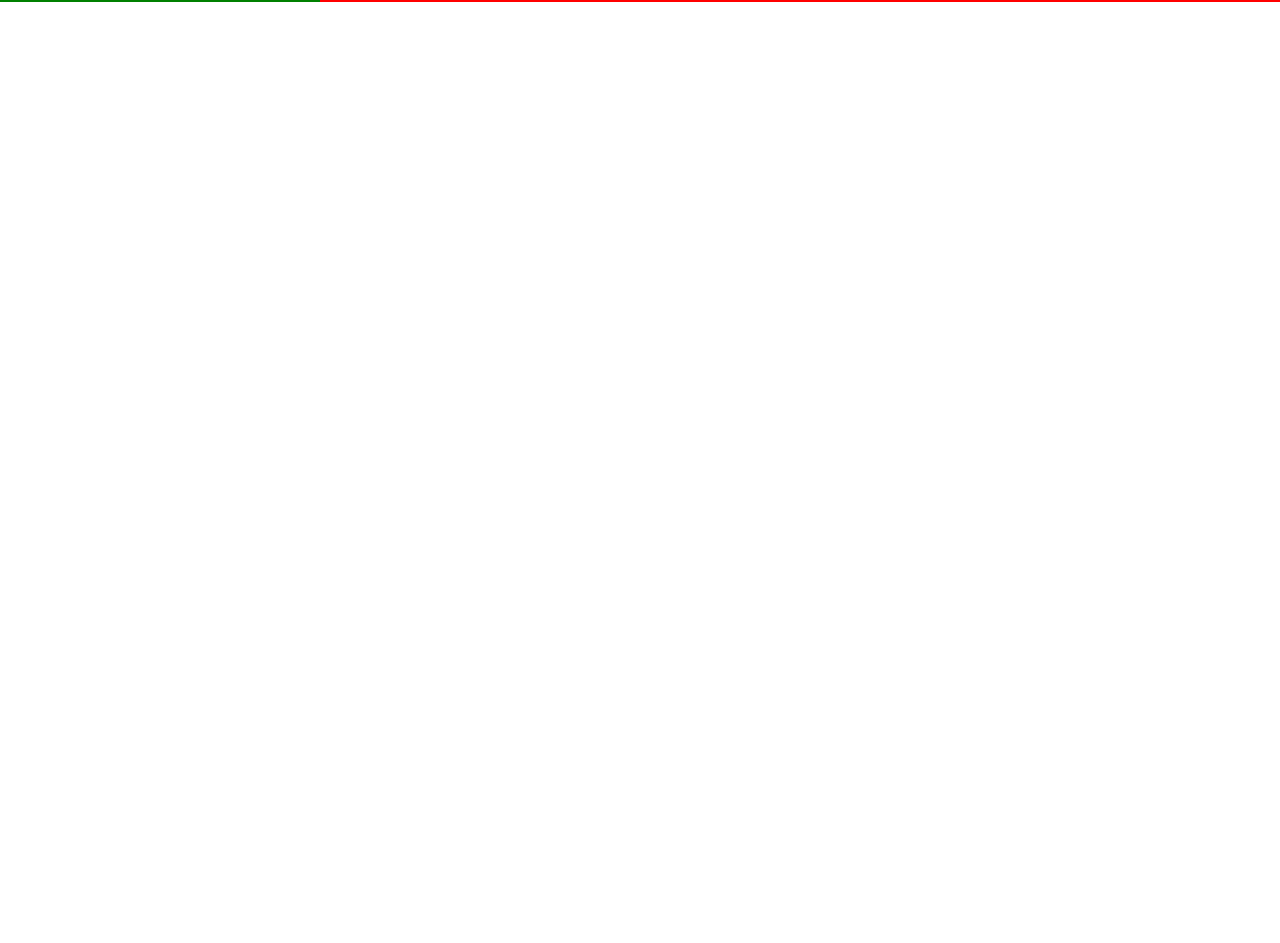
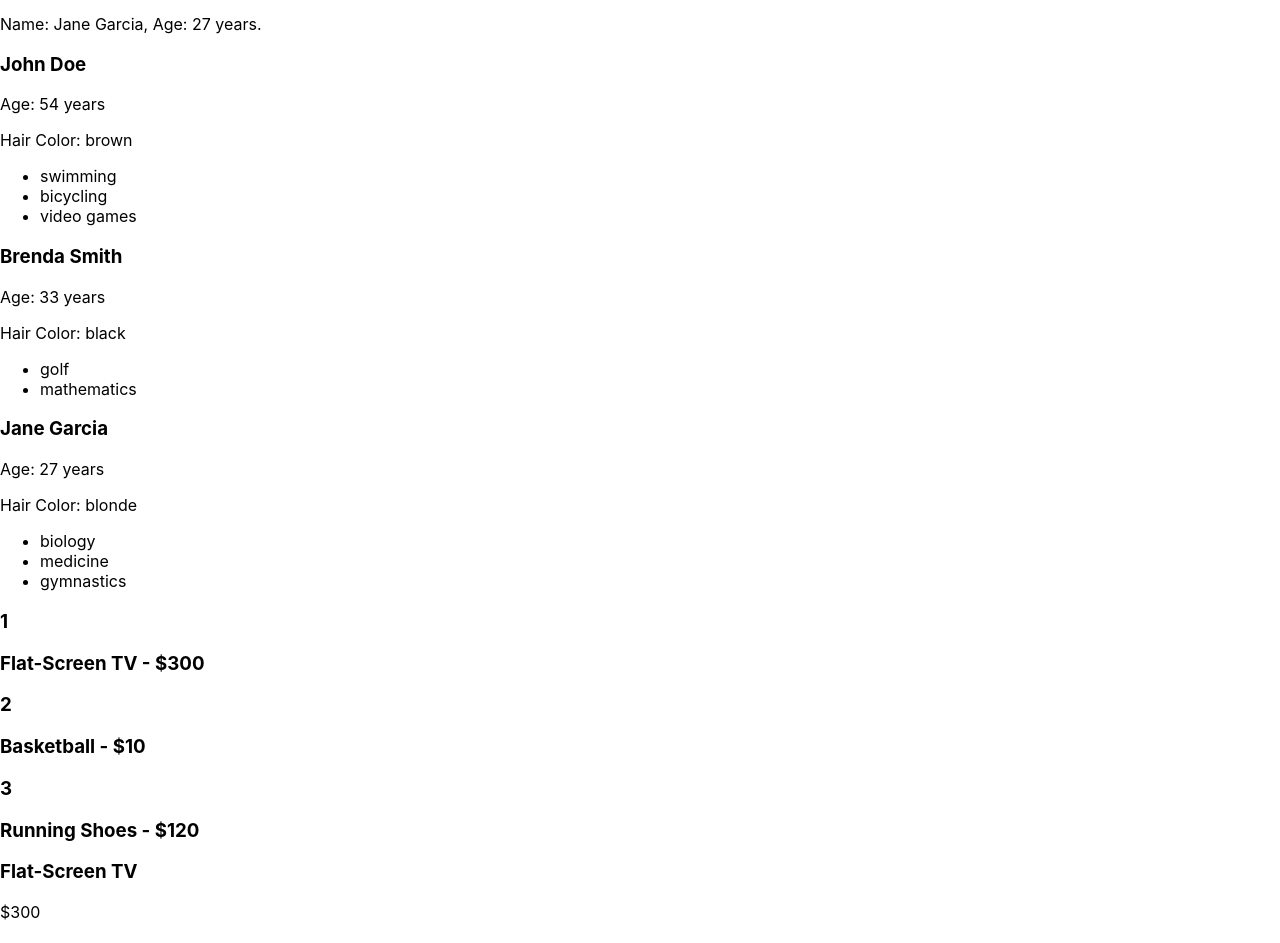
Before and after one commit to vivek9142/react-design-patterns, a React (Create React App) app: page / in a window 1280 px wide. Shown: the part 140-1083 px from the top of the page. Before the commit the page ends 800 px from the top, so only its background shows below. Built offline with nearby package versions, Linux system fonts and the light colour scheme.

Commit message:
Added ListItem Example

```diff
--- a/src/01-Layout-Components/App.jsx
+++ b/src/01-Layout-Components/App.jsx
@@ -1,6 +1,8 @@
 // import SplitApp from "./SplitScreen/SplitApp";
 // import SplitApp from "./SplitScreen/SplitApp2";
-import SplitApp from "./SplitScreen/SplitApp3";
+// import SplitApp from "./SplitScreen/SplitApp3";
+
+import ListApp from "./List/ListApp";
 
 const App = () => {
     return(
@@ -9,7 +11,8 @@ const App = () => {
             01 - Layout Components
         </h1>
 
-        <SplitApp />
+        {/* <SplitApp /> */}
+        <ListApp/>
         </div>
     )
 }
--- /dev/null
+++ b/src/01-Layout-Components/List/ListApp.jsx
@@ -0,0 +1,104 @@
+/*
+Inside the app component, we have an array of people data and an array of products data,
+and what we want to do is display this data inside several different kinds of lists. So I'm
+going to show you how to create some list and list item components that can help us do this
+most effectively.
+*/
+
+/*
+11 - Inside this regular list, all we would  have to do, is change this regular list, change
+items to products, change the resource name to product and change the item component to
+either small product list item, or large product list item. All right, and it would be as
+simple as that, we don't have to create any extra components or anything.
+*/
+
+import { RegularList } from "./RegularList";
+import { SmallPersonListItem } from "./people/SmallPersonListItem";
+import { LargePersonListItem } from "./people/LargePersonListItem";
+
+import { SmallProductListItem } from "./products/SmallProductListItem";
+import { LargeProductListItem } from "./products/LargeProductListItem";
+import { NumberedList } from "./NumberedList";
+
+const people = [{
+	name: 'John Doe',
+	age: 54,
+	hairColor: 'brown',
+	hobbies: ['swimming', 'bicycling', 'video games'],
+}, {
+	name: 'Brenda Smith',
+	age: 33,
+	hairColor: 'black',
+	hobbies: ['golf', 'mathematics'],
+}, {
+	name: 'Jane Garcia',
+	age: 27,
+	hairColor: 'blonde',
+	hobbies: ['biology', 'medicine', 'gymnastics'],
+}];
+
+const products = [{
+	name: 'Flat-Screen TV',
+	price: '$300',
+	description: 'Huge LCD screen, a great deal',
+	rating: 4.5,
+}, {
+	name: 'Basketball',
+	price: '$10',
+	description: 'Just like the pros use',
+	rating: 3.8,
+}, {
+	name: 'Running Shoes',
+	price: '$120',
+	description: 'State-of-the-art technology for optimum running',
+	rating: 4.2,
+}];
+
+function ListApp() {
+	return (
+		<>
+            <RegularList
+            items={people}
+            resourceName='person'
+            itemComponent={SmallPersonListItem}
+            />
+
+            <RegularList
+            items={people}
+            resourceName='person'
+            itemComponent={LargePersonListItem}
+            />
+
+            <NumberedList
+            items={products}
+            resourceName='product'
+            itemComponent={SmallProductListItem}
+            />
+
+            <RegularList
+            items={products}
+            resourceName='product'
+            itemComponent={LargeProductListItem}
+            />
+        </>
+	);
+}
+
+export default ListApp;
+
+/*
+07 - we have the same list component displaying a completely different list. For all of the
+people, it's using the large person list item. And I just want to point out before we move
+on that the regular way of doing this is not to have this reusable list component. It's,
+instead, to create a large person list item list and a small person list item list that then
+display those components. So, as you can see, the way that we've done it here makes the
+regular list a lot more reusable. We're able to simply pass in the component that we want
+to be displayed as children of this list.
+*/
+
+/*
+08 -  What if we wanted to display a list that automatically numbered all of its items,
+for example? Well, the way we would do that is by creating a similar component to our regular
+list that we created before. All right, we're going to create a new file and we'll call it
+numberedlist.js,
+*/
--- /dev/null
+++ b/src/01-Layout-Components/List/NumberedList.js
@@ -0,0 +1,28 @@
+/*
+09 - the numbered lists is going to be very similar to the regular list.
+The main difference is that it's going to automatically display numbers, along with its
+items.
+*/
+
+export const NumberedList = ({
+    items,
+    resourceName,
+    itemComponent:ItemComponent
+}) => {
+    return (
+        <>
+            {items.map((item,i) =>(
+                <>
+                <h3>{i + 1}</h3>
+                <ItemComponent key={i} {...{[resourceName]:item}}/>
+                </>
+            ))}
+        </>
+    )
+
+}
+
+/*
+10 - that might not seem like a huge savings at first, but as your apps get larger and larger,
+this can really end up saving you a lot of time.
+*/
--- /dev/null
+++ b/src/01-Layout-Components/List/RegularList.jsx
@@ -0,0 +1,28 @@
+/*
+04 - So it's taking a prop called items and it's also going to take a prop called resource
+name. So this is going to be either products, or people, or whatever kind of resource that
+this list is going to be displaying. Now, the final prop, and I'm going to just indent all
+of these for readability. The final prop here is going to be called item component. Now,
+this is going to be the actual component that we use to display each of the items in this
+items array prop that we're getting here.
+*/
+
+export const RegularList = ({
+    items,
+    resourceName,
+    itemComponent:ItemComponent
+}) => {
+    return (
+        // 05 - We're going to map over all of the items and display one item component for
+        // each of them, passing it to the prop called resource name.
+        <>
+            {items.map((item,i) =>(
+                <ItemComponent key={i} {...{[resourceName]:item}}/>
+            ))}
+            {/* 06 -  we're going to pass through item for that. So what this is going to
+            change to, let's say that we pass in person as resource name, this is going to
+            change to person equals item.  */}
+        </>
+    )
+
+}
--- /dev/null
+++ b/src/01-Layout-Components/List/people/LargePersonListItem.js
@@ -0,0 +1,39 @@
+/*
+02 - let's implement our large person list item.and  For that, I'm just going to copy and
+paste our small person list item into large person list item. We're going to have to change
+the name here and this one's going to display a little more information than the small
+person list item.
+
+We don't really want this large person list item to be determining its own styling, we
+want its parent component to be able to do that.
+*/
+
+export const LargePersonListItem = ({person}) => {
+    const {name,age,hairColor,hobbies} = person;
+
+    return (
+        <>
+        <h3>{name}</h3>
+        <p>Age: {age} years</p>
+        <p>Hair Color: {hairColor}</p>
+        <ul>
+            {
+                hobbies.map(
+                    hobby => (<li key={hobby}>{hobby}</li>)
+                )
+            }
+        </ul>
+        </>
+    )
+};
+
+/*
+03 - Now, before we go on to implementing the small product and large product list items, I
+want  to actually create the list components themselves. So, currently, we've only been
+creating the actual list item components. So let's take a look at what the lists that are
+going to display these components are going to look like.
+
+we're actually just going to have a single list component that can display all of these
+different list items. Let me show you how that works. Inside the source folder, we're going
+to create a new file and we'll call this regular list.
+*/
--- /dev/null
+++ b/src/01-Layout-Components/List/people/SmallPersonListItem.js
@@ -0,0 +1,22 @@
+/*
+00 - First of all, we're going to start off with our small person list item, and we're not
+really going to add any styling to these. It's really just going to be small or large
+depending on the quantity of information that it displays.
+*/
+
+export const SmallPersonListItem = ({person}) => {
+    const {name,age} = person;
+
+    return (
+        <p>Name: {name}, Age: {age} years.</p>
+    )
+}
+
+/*
+01 - So that's our small person list item. Now notice that this small person list item doesn't
+really contain any styling that would indicate it knows where it's being displayed. In other
+words, we could display the small person list item in a numbered list, in a very narrow list,
+in a very wide list, and we could use the styling in its parent component to determine how it
+gets displayed. We'll see that in more detail a little later on. For now, first, let's
+implement our large person list item.
+*/
--- /dev/null
+++ b/src/01-Layout-Components/List/products/LargeProductListItem.js
@@ -0,0 +1,23 @@
+/*
+for LargeProductListItem,
+*/
+
+export const LargeProductListItem = ({product}) => {
+    const {name,price,description,rating} = product;
+
+    return (
+        <>
+            <h3>{name}</h3>
+            <p>{price}</p>
+            <h3>{description}</h3>
+            <p>Average Rating: {rating}</p>
+        </>
+    )
+}
+
+/*
+ 10 - So earlier we created this regular list, which simply takes some items, a resource
+ name, and a given component that we want to display , maps over the items and passes the
+ correct props to whatever component we give it. Now, if we wanted to simply display our
+ large product, small product list item, et cetera.
+*/
--- /dev/null
+++ b/src/01-Layout-Components/List/products/SmallProductListItem.js
@@ -0,0 +1,18 @@
+/*
+08 - So now that we've seen how to use our regular list component to display people,
+using two different item components, we're going to implement the same kind of components
+for displaying products,
+*/
+export const SmallProductListItem = ({product}) =>{
+    const {name,price} = product;
+
+    return(
+        <h3>{name} - {price}</h3>
+    )
+}
+
+/*
+09 - again, what this is going to allow us to do is have the parent component, essentially,
+whatever kind of list is displaying this item, determine the overall styling instead of us,
+you know, putting some kind of styled div as a wrapper.
+*/
```
